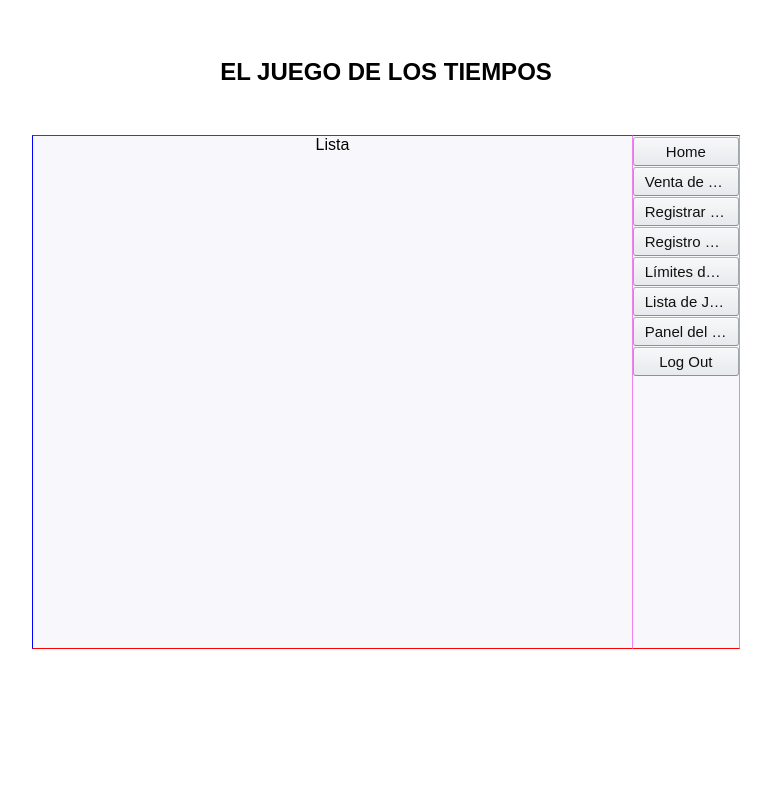
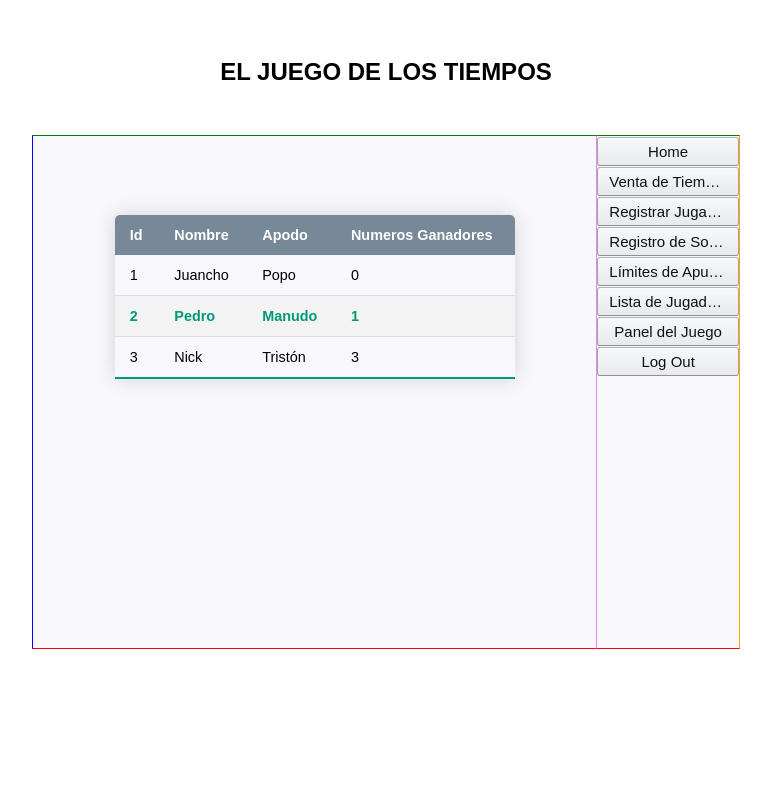
Before and after one commit to bernalqz/Proyecto_Progra04, a PHP site: page /app/views/lista-de-jugadores.php in a window 1280 px wide. Shown: the whole page, without its empty margins (254-1025 px from the left). Run offline with PHP 8.4, Linux system fonts and the light colour scheme.

Commit message:
Lista Jugadores

```diff
--- a/app/views/lista-de-jugadores.php
+++ b/app/views/lista-de-jugadores.php
@@ -1,7 +1,39 @@
 <?php include "header.php"?>
 
+<br>
+<br>
+<br>
+<table class="content-table">
+        <thead>
+          <tr>
+            <th>Id</th>
+            <th>Nombre</th>
+            <th>Apodo</th>
+            <th>Numeros Ganadores</th>
+          </tr>
+        </thead>
+        <tbody>
+          <tr>
+            <td>1</td>
+            <td>Juancho</td>
+            <td>Popo</td>
+            <td>0</td>
+          </tr>
+          <tr class="active-row">
+            <td>2</td>
+            <td>Pedro</td>
+            <td>Manudo</td>
+            <td>1</td>
+          </tr>
+          <tr>
+            <td>3</td>
+            <td>Nick</td>
+            <td>Tristón</td>
+            <td>3</td>
+          </tr>
+        </tbody>
+      </table>
 
-Lista
 
 
 <?php include "footer.php"?>
--- a/assets/css/style.css
+++ b/assets/css/style.css
@@ -38,7 +38,7 @@ margin: 30px;
 border-left:1px solid blue;
 border-top:1px solid green;
 border-bottom:1px solid red;
-    width: 85%;
+    width: 80%;
     height: 100%;
 }
 
@@ -56,7 +56,7 @@ border-right:1px solid orange;
 border-left: solid 1px violet;
 border-top:1px solid green;
 border-bottom:1px solid red;
-    width: 15%;
+    width: 20%;
     height: 100%;
 }
 
@@ -110,8 +110,47 @@ border-bottom:1px solid red;
 }
 /*Botones-end*/
 
+
+
 /*Tabla*/
 
+.content-table {
+  border-collapse: collapse;
+  margin: 25px 0;
+  font-size: 0.9em;
+  min-width: 400px;
+  border-radius: 5px 5px 0 0;
+  overflow: hidden;
+  box-shadow: 0 0 20px rgba(0, 0, 0, 0.15);
+}
 
+.content-table thead tr {
+  background-color: lightslategray;
+  color: #ffffff;
+  text-align: left;
+  font-weight: bold;
+}
+
+.content-table th,
+.content-table td {
+  padding: 12px 15px;
+}
+
+.content-table tbody tr {
+  border-bottom: 1px solid #dddddd;
+}
+
+.content-table tbody tr:nth-of-type(even) {
+  background-color: #f3f3f3;
+}
+
+.content-table tbody tr:last-of-type {
+  border-bottom: 2px solid #009879;
+}
+
+.content-table tbody tr.active-row {
+  font-weight: bold;
+  color: #009879;
+}
 
 /*Tabla-end*/
```
